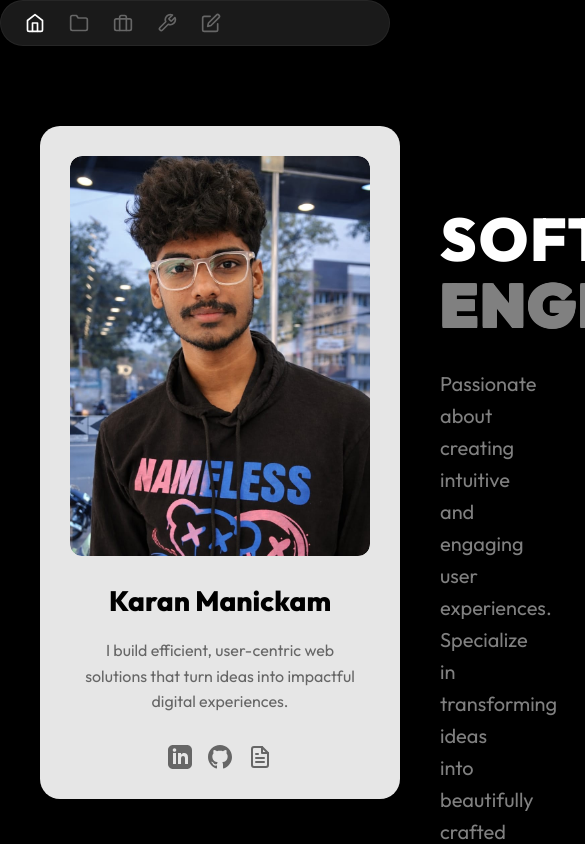
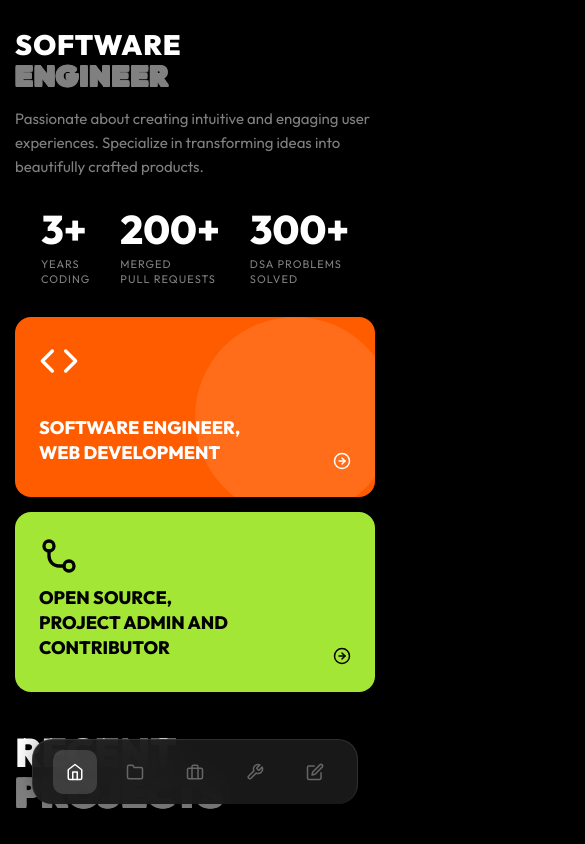
Before and after one commit to KaranUnique/KaranPortfolio, a React (Vite) app: page / in a window 390 px wide. Shown: the top 844 px of the page, 585 px wide, since content can reach past the window. Built offline with nearby package versions, Linux system fonts and the light colour scheme; no server answers.

Commit message:
made the project responsive and added resume

```diff
--- a/src/components/FloatingNav.css
+++ b/src/components/FloatingNav.css
@@ -25,7 +25,8 @@
   gap: 12px;
 }
 
-.floating-nav button, .floating-nav a {
+.floating-nav button,
+.floating-nav a {
   display: flex;
   align-items: center;
   gap: 8px;
@@ -36,10 +37,13 @@
   border: none;
   cursor: pointer;
   text-decoration: none;
-  transition: transform 0.2s ease, opacity 0.2s ease;
+  transition:
+    transform 0.2s ease,
+    opacity 0.2s ease;
 }
 
-.floating-nav button:hover, .floating-nav a:hover {
+.floating-nav button:hover,
+.floating-nav a:hover {
   transform: translateY(-2px);
   opacity: 0.9;
 }
@@ -66,11 +70,6 @@
 
 @media (max-width: 768px) {
   .floating-nav {
-    flex-direction: column-reverse;
-    align-items: center;
-    gap: 16px;
-  }
-  .floating-right {
-    align-items: center;
+    display: none; /* Hide on mobile since TopNav becomes bottom nav */
   }
 }
--- a/src/components/Hero.css
+++ b/src/components/Hero.css
@@ -45,6 +45,106 @@
   line-height: 1.4;
 }
 
+/* Mobile Responsive Hero */
+@media (max-width: 1024px) {
+  .hero-title {
+    font-size: clamp(48px, 7vw, 96px);
+    letter-spacing: 1.5px;
+  }
+
+  .hero-description {
+    font-size: 18px;
+    margin-bottom: 50px;
+  }
+
+  .stats-grid {
+    gap: 40px;
+  }
+
+  .stat-number {
+    font-size: 56px;
+  }
+}
+
+@media (max-width: 768px) {
+  .hero-section {
+    padding-bottom: 40px;
+  }
+
+  .hero-title {
+    font-size: clamp(36px, 6vw, 72px);
+    letter-spacing: 1px;
+    margin-bottom: 20px;
+  }
+
+  .hero-description {
+    font-size: 16px;
+    margin-bottom: 40px;
+    max-width: 100%;
+  }
+
+  .stats-grid {
+    gap: 30px;
+    flex-wrap: wrap;
+    justify-content: center;
+  }
+
+  .stat-number {
+    font-size: 48px;
+  }
+
+  .stat-label {
+    font-size: 12px;
+  }
+}
+
+@media (max-width: 480px) {
+  .hero-section {
+    padding-bottom: 30px;
+  }
+
+  .hero-title {
+    font-size: clamp(28px, 5vw, 56px);
+    margin-bottom: 15px;
+  }
+
+  .hero-description {
+    font-size: 15px;
+    margin-bottom: 30px;
+  }
+
+  .stats-grid {
+    gap: 20px;
+  }
+
+  .stat-number {
+    font-size: 40px;
+  }
+
+  .stat-label {
+    font-size: 11px;
+  }
+}
+
+@media (max-width: 360px) {
+  .hero-title {
+    font-size: clamp(24px, 4.5vw, 48px);
+  }
+
+  .hero-description {
+    font-size: 14px;
+    margin-bottom: 25px;
+  }
+
+  .stats-grid {
+    gap: 15px;
+  }
+
+  .stat-number {
+    font-size: 36px;
+  }
+}
+
 @media (max-width: 1024px) {
   .stats-grid {
     gap: 30px;
--- a/src/components/Sidebar.css
+++ b/src/components/Sidebar.css
@@ -5,7 +5,7 @@
 }
 
 .sidebar-card {
-  background-color: rgba(255, 255, 255, 0.90); /* Same opacity as blog cards */
+  background-color: rgba(255, 255, 255, 0.9); /* Same opacity as blog cards */
   border-radius: 20px;
   padding: 30px;
   display: flex;
@@ -75,3 +75,133 @@
 .social-icon:hover {
   color: var(--accent-orange);
 }
+
+/* Mobile Responsive Styles */
+@media (max-width: 1024px) {
+  .sidebar {
+    flex-basis: 300px;
+  }
+
+  .sidebar-card {
+    padding: 24px;
+  }
+
+  .profile-name {
+    font-size: 24px;
+  }
+
+  .profile-bio {
+    font-size: 15px;
+    margin-bottom: 24px;
+  }
+}
+
+@media (max-width: 768px) {
+  .layout {
+    flex-direction: column;
+    padding: 20px;
+    gap: 20px;
+  }
+
+  .sidebar {
+    flex-basis: auto;
+    order: 2; /* Move sidebar below main content on mobile */
+  }
+
+  .sidebar-card {
+    position: static; /* Remove sticky positioning on mobile */
+    padding: 20px;
+    max-width: 100%;
+  }
+
+  .main-content {
+    order: 1; /* Move main content above sidebar on mobile */
+    padding-top: 60px;
+  }
+
+  .profile-image-container {
+    width: 200px;
+    height: 267px; /* Maintain 3/4 aspect ratio */
+    margin: 0 auto 20px;
+  }
+
+  .profile-name {
+    font-size: 22px;
+    margin-bottom: 12px;
+  }
+
+  .profile-bio {
+    font-size: 14px;
+    margin-bottom: 20px;
+    padding: 0;
+  }
+
+  .social-links {
+    gap: 12px;
+  }
+
+  .social-icon {
+    font-size: 18px;
+  }
+}
+
+@media (max-width: 480px) {
+  .layout {
+    padding: 15px;
+    gap: 15px;
+  }
+
+  .sidebar-card {
+    padding: 16px;
+    border-radius: 16px;
+  }
+
+  .profile-image-container {
+    width: 160px;
+    height: 213px;
+    margin-bottom: 16px;
+  }
+
+  .profile-name {
+    font-size: 20px;
+    margin-bottom: 10px;
+  }
+
+  .profile-bio {
+    font-size: 13px;
+    margin-bottom: 16px;
+  }
+
+  .social-links {
+    gap: 10px;
+  }
+
+  .social-icon {
+    font-size: 16px;
+  }
+
+  .social-icon svg {
+    width: 20px;
+    height: 20px;
+  }
+}
+
+/* Small mobile devices */
+@media (max-width: 360px) {
+  .profile-image-container {
+    width: 140px;
+    height: 187px;
+  }
+
+  .profile-name {
+    font-size: 18px;
+  }
+
+  .profile-bio {
+    font-size: 12px;
+  }
+
+  .social-links {
+    gap: 8px;
+  }
+}
--- a/src/components/Sidebar.jsx
+++ b/src/components/Sidebar.jsx
@@ -69,7 +69,13 @@ const Sidebar = () => {
               <path d="M12 2a15.3 15.3 0 0 1 4 10 15.3 15.3 0 0 1-4 10 15.3 15.3 0 0 1-4-10 15.3 15.3 0 0 1 4-10z"></path>
             </svg>
           </a> */}
-          <a href="#" className="social-icon" aria-label="Resume" target="_blank" rel="noopener noreferrer">
+          <a
+            href="https://drive.google.com/file/d/1NotHZDRd9tbqkpc6JgoWZ9NVgqStUwzZ/view?usp=sharing"
+            className="social-icon"
+            aria-label="Resume"
+            target="_blank"
+            rel="noopener noreferrer"
+          >
             <svg
               width="24"
               height="24"
--- a/src/components/SkillCards.css
+++ b/src/components/SkillCards.css
@@ -76,5 +76,78 @@
 @media (max-width: 768px) {
   .skill-cards-section {
     grid-template-columns: 1fr;
+    gap: 20px;
+    margin-bottom: 60px;
+  }
+
+  .skill-card {
+    padding: 30px;
+    min-height: 220px;
+  }
+
+  .card-title {
+    font-size: 22px;
+    line-height: 1.3;
+  }
+
+  .card-btn {
+    bottom: 30px;
+    right: 30px;
   }
 }
+
+@media (max-width: 480px) {
+  .skill-cards-section {
+    gap: 15px;
+    margin-bottom: 40px;
+  }
+
+  .skill-card {
+    padding: 24px;
+    min-height: 180px;
+    border-radius: 16px;
+  }
+
+  .card-title {
+    font-size: 18px;
+    line-height: 1.4;
+    margin-bottom: 8px;
+  }
+
+  .card-btn {
+    bottom: 24px;
+    right: 24px;
+  }
+
+  .card-btn svg {
+    width: 18px;
+    height: 18px;
+  }
+}
+
+@media (max-width: 360px) {
+  .skill-cards-section {
+    gap: 12px;
+    margin-bottom: 30px;
+  }
+
+  .skill-card {
+    padding: 20px;
+    min-height: 160px;
+  }
+
+  .card-title {
+    font-size: 16px;
+    line-height: 1.4;
+  }
+
+  .card-btn {
+    bottom: 20px;
+    right: 20px;
+  }
+
+  .card-btn svg {
+    width: 16px;
+    height: 16px;
+  }
+}
--- a/src/components/TopNav.css
+++ b/src/components/TopNav.css
@@ -9,7 +9,7 @@
   border-radius: 50px;
   gap: 24px;
   z-index: 50;
-  border: 1px solid rgba(255,255,255,0.05);
+  border: 1px solid rgba(255, 255, 255, 0.05);
 }
 
 .nav-item {
@@ -20,7 +20,8 @@
   justify-content: center;
 }
 
-.nav-item:hover, .nav-item.active {
+.nav-item:hover,
+.nav-item.active {
   color: var(--text-primary);
 }
 
@@ -31,3 +32,91 @@
     margin: 0 auto 40px auto;
   }
 }
+
+@media (max-width: 768px) {
+  .top-nav {
+    position: fixed;
+    top: auto;
+    bottom: 0;
+    left: 50%;
+    transform: translateX(-50%);
+    background-color: rgba(26, 26, 26, 0.95);
+    backdrop-filter: blur(20px);
+    -webkit-backdrop-filter: blur(20px);
+    padding: 12px 24px;
+    border-radius: 24px;
+    gap: 20px;
+    z-index: 100;
+    border: 1px solid rgba(255, 255, 255, 0.1);
+    border-bottom: none;
+    justify-content: space-around;
+    min-width: 320px;
+    max-width: 90%;
+    box-shadow: 0 -4px 20px rgba(0, 0, 0, 0.3);
+  }
+
+  .nav-item {
+    padding: 12px;
+    min-width: 48px; /* Touch target size */
+    min-height: 48px; /* Touch target size */
+    border-radius: 12px;
+    transition: all 0.3s ease;
+    position: relative;
+  }
+
+  .nav-item:hover {
+    background-color: rgba(255, 255, 255, 0.1);
+    transform: translateY(-2px);
+  }
+
+  .nav-item.active {
+    background-color: rgba(255, 255, 255, 0.15);
+  }
+
+  .nav-item svg {
+    width: 20px;
+    height: 20px;
+  }
+}
+
+@media (max-width: 480px) {
+  .top-nav {
+    padding: 10px 20px;
+    gap: 16px;
+    min-width: 280px;
+    border-radius: 20px;
+  }
+
+  .nav-item {
+    padding: 10px;
+    min-width: 44px;
+    min-height: 44px;
+    border-radius: 10px;
+  }
+
+  .nav-item svg {
+    width: 18px;
+    height: 18px;
+  }
+}
+
+@media (max-width: 360px) {
+  .top-nav {
+    padding: 8px 16px;
+    gap: 12px;
+    min-width: 240px;
+    border-radius: 18px;
+  }
+
+  .nav-item {
+    padding: 8px;
+    min-width: 40px;
+    min-height: 40px;
+    border-radius: 8px;
+  }
+
+  .nav-item svg {
+    width: 16px;
+    height: 16px;
+  }
+}
--- a/src/index.css
+++ b/src/index.css
@@ -1,16 +1,16 @@
-@import url('https://fonts.googleapis.com/css2?family=Outfit:wght@400;500;600;700;800;900&display=swap');
+@import url("https://fonts.googleapis.com/css2?family=Outfit:wght@400;500;600;700;800;900&display=swap");
 
 :root {
   --bg-color: #000000;
-  --card-bg: #FFFFFF;
-  --text-primary: #FFFFFF;
+  --card-bg: #ffffff;
+  --text-primary: #ffffff;
   --text-secondary: #808080;
   --text-dark: #000000;
-  --accent-orange: #FF5C00;
-  --accent-green: #A3E635;
-  --accent-red: #FF0000;
+  --accent-orange: #ff5c00;
+  --accent-green: #a3e635;
+  --accent-red: #ff0000;
 
-  --font-main: 'Outfit', sans-serif;
+  --font-main: "Outfit", sans-serif;
 }
 
 html {
@@ -47,16 +47,70 @@ body {
   padding-top: 80px; /* Ensures all routed sections clear the top nav notch */
 }
 
+/* Mobile Responsive Layout */
+@media (max-width: 1024px) {
+  .layout {
+    padding: 30px;
+    gap: 30px;
+  }
+
+  .main-content {
+    padding-top: 70px;
+  }
+}
+
+@media (max-width: 768px) {
+  .layout {
+    flex-direction: column;
+    padding: 20px;
+    gap: 20px;
+    padding-bottom: 80px; /* Space for bottom nav */
+  }
+
+  .main-content {
+    padding-top: 20px; /* Reduced since nav is at bottom */
+    order: 1;
+  }
+
+  .sidebar {
+    order: 2;
+  }
+}
+
+@media (max-width: 480px) {
+  .layout {
+    padding: 15px;
+    gap: 15px;
+    padding-bottom: 70px; /* Space for bottom nav */
+  }
+
+  .main-content {
+    padding-top: 15px;
+  }
+}
+
+@media (max-width: 360px) {
+  .layout {
+    padding: 10px;
+    gap: 10px;
+    padding-bottom: 60px;
+  }
+
+  .main-content {
+    padding-top: 10px;
+  }
+}
+
 /* Utilities for Stroke Text */
 .stroke-text {
   color: transparent;
   text-shadow:
     -1px -1px 0 var(--text-secondary),
-     0   -1px 0 var(--text-secondary),
-     1px -1px 0 var(--text-secondary),
-     1px  0   0 var(--text-secondary),
-     1px  1px 0 var(--text-secondary),
-     0    1px 0 var(--text-secondary),
-    -1px  1px 0 var(--text-secondary),
-    -1px  0   0 var(--text-secondary);
+    0 -1px 0 var(--text-secondary),
+    1px -1px 0 var(--text-secondary),
+    1px 0 0 var(--text-secondary),
+    1px 1px 0 var(--text-secondary),
+    0 1px 0 var(--text-secondary),
+    -1px 1px 0 var(--text-secondary),
+    -1px 0 0 var(--text-secondary);
 }
```
